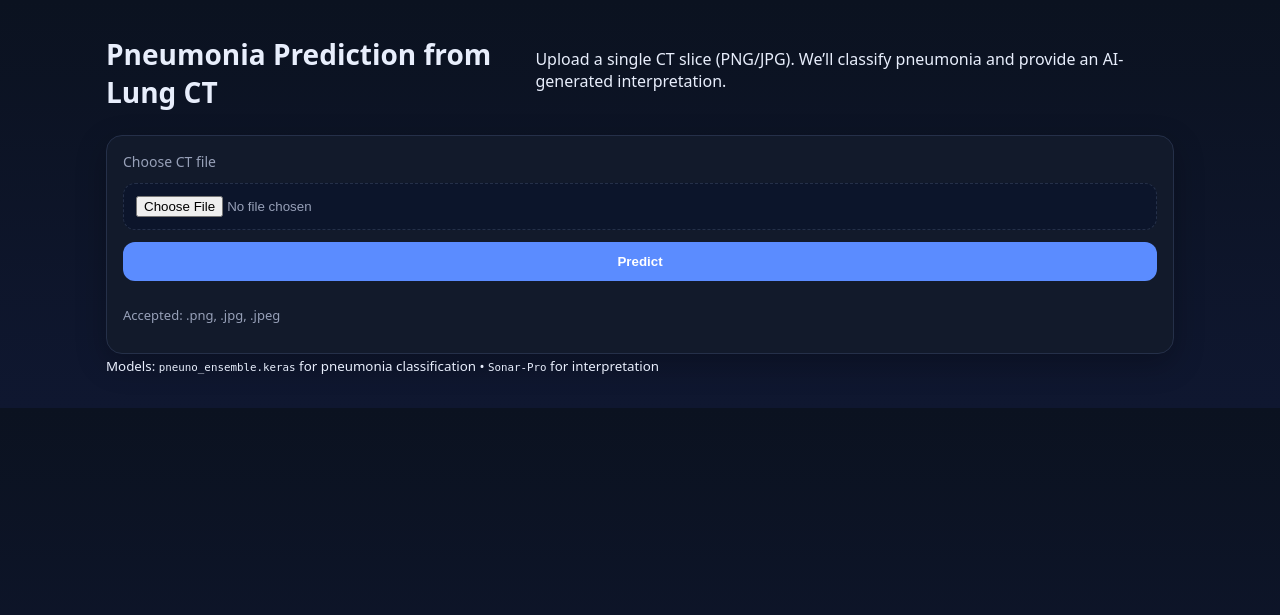
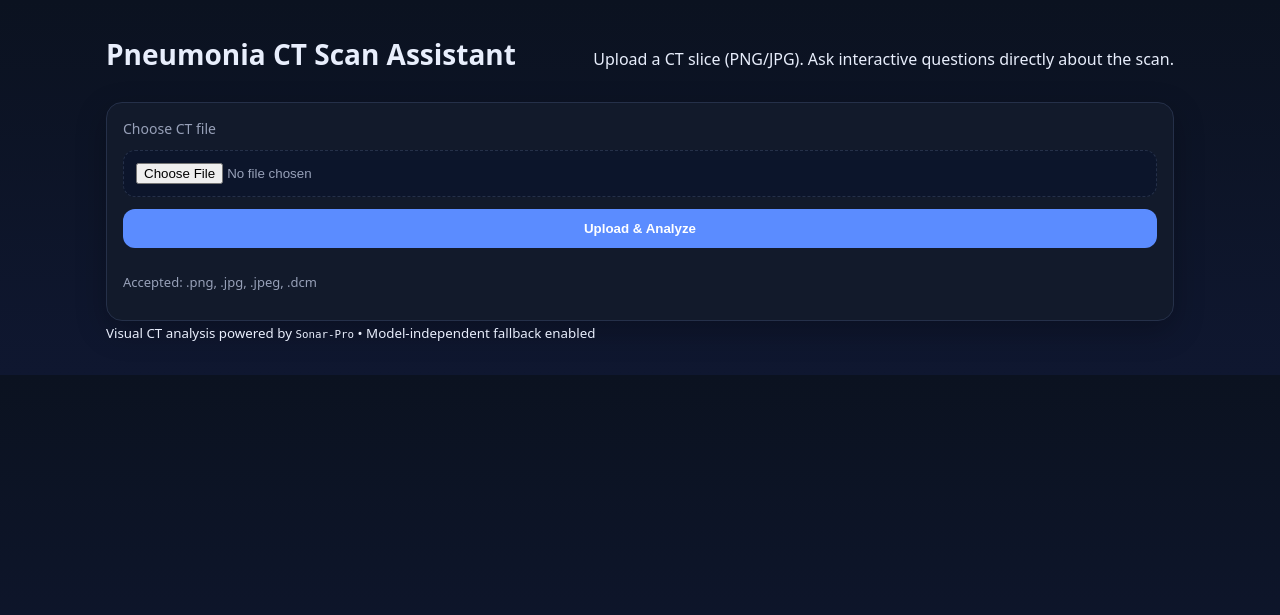
Before and after one commit to VarunMaddi/Pneumonia-Detection-with-Interpretation, a Flask app: page / in a window 1280 px wide. Shown: the top 615 px of the page. Run offline with Flask 3, Linux system fonts and the light colour scheme.

Commit message:
Update title and content for CT assistant page

```diff
--- a/templates/index.html
+++ b/templates/index.html
@@ -3,14 +3,14 @@
 <head>
   <meta charset="UTF-8" />
   <meta name="viewport" content="width=device-width, initial-scale=1" />
-  <title>Pneumonia Predictor</title>
+  <title>Pneumonia CT Assistant</title>
   <link rel="stylesheet" href="{{ url_for('static', filename='style.css') }}" />
 </head>
 <body>
   <div class="container">
     <header>
-      <h1>Pneumonia Prediction from Lung CT</h1>
-      <p>Upload a single CT slice (PNG/JPG). We’ll classify pneumonia and provide an AI-generated interpretation.</p>
+      <h1>Pneumonia CT Scan Assistant</h1>
+      <p>Upload a CT slice (PNG/JPG). Ask interactive questions directly about the scan.</p>
     </header>
 
     {% with messages = get_flashed_messages() %}
@@ -25,13 +25,15 @@
 
     <form action="{{ url_for('predict') }}" method="post" enctype="multipart/form-data" class="card">
       <label for="ctfile" class="file-label">Choose CT file</label>
-      <input id="ctfile" type="file" name="ctfile" accept=".png,.jpg,.jpeg" required />
-      <button type="submit" class="btn">Predict</button>
-      <p class="hint">Accepted: .png, .jpg, .jpeg</p>
+      <input id="ctfile" type="file" name="ctfile" accept=".png,.jpg,.jpeg,.dcm" required />
+      <button type="submit" class="btn">Upload & Analyze</button>
+      <p class="hint">Accepted: .png, .jpg, .jpeg, .dcm</p>
     </form>
 
     <footer>
-      <small>Models: <code>pneuno_ensemble.keras</code> for pneumonia classification • <code>Sonar-Pro</code> for interpretation</small>
+      <small>
+        Visual CT analysis powered by <code>Sonar-Pro</code> • Model-independent fallback enabled
+      </small>
     </footer>
   </div>
 </body>
```
